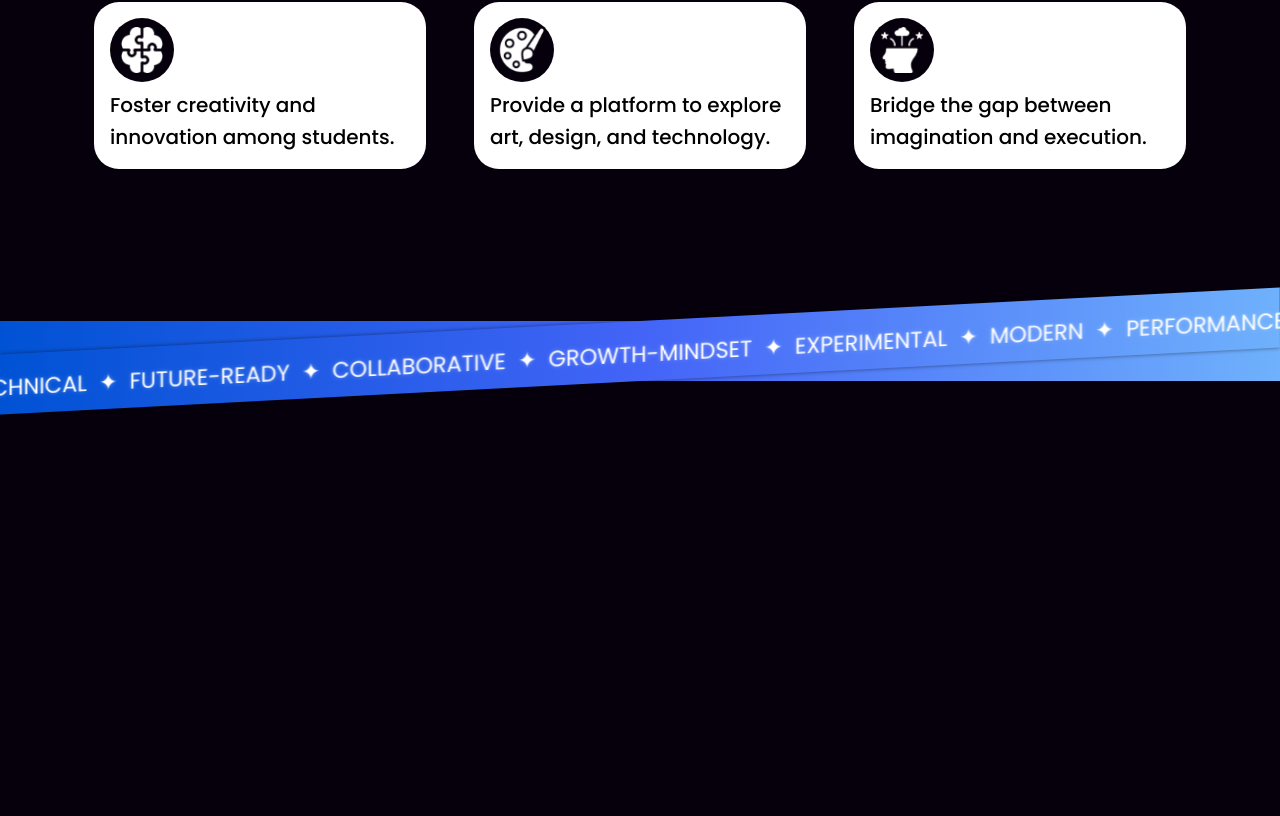
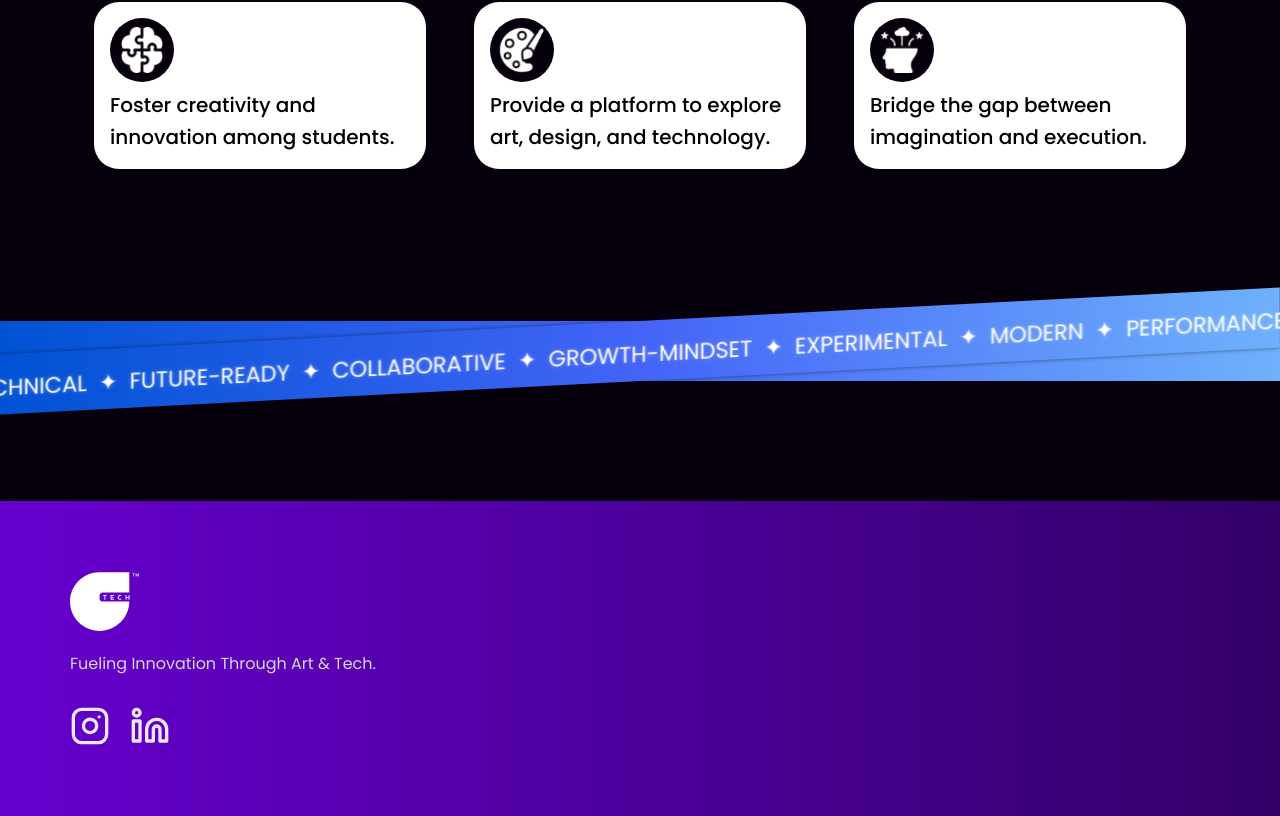
Before and after one commit to rakeshkanna-rk/gtech, a Nuxt app: page / in a window 1280 px wide. Shown: the part 1096-1912 px from the top of the page. Before the commit the page ends 1597 px from the top, so only its background shows below. Built offline with nearby package versions, Linux system fonts and the light colour scheme; a web font is replaced by a local one.

Commit message:
adding footer

```diff
--- /dev/null
+++ b/components/Achievement.vue
@@ -0,0 +1,13 @@
+<template>
+  <div class="achievement">
+
+  </div>
+</template>
+
+<script setup>
+
+</script>
+
+<style scoped>
+
+</style>
--- /dev/null
+++ b/components/Footer.vue
@@ -0,0 +1,57 @@
+<template>
+  <footer>
+    <div class="logo-holder">
+      <img class="logo" src="@/assets/logo.svg" alt="logo" />
+      <p>Fueling Innovation Through Art & Tech.</p>
+      <div class="social">
+        <img class="social" src="@/assets/icons/instagram.svg" alt="instagram">
+        <img class="social" src="@/assets/icons/linkedin.svg" alt="instagram">
+      </div>
+    </div>
+  </footer>
+</template>
+
+<script setup>
+// Props, refs, and logic go here
+</script>
+
+<style scoped>
+footer {
+  display: flex;
+  flex-direction: row;
+  padding: 30px;
+  background: linear-gradient(to right, #6600ce, #330068);
+}
+
+.logo-holder{
+    display: flex;
+    flex-direction: column;
+    padding: 40px;
+    gap: 20px;
+}
+
+.logo {
+    width: 70px;
+}
+
+.logo-holder p {
+    color: var(--text-hover);
+}
+
+.social{
+    display: flex;
+    flex-direction: row;
+    gap: 20px;
+}
+
+.social img{
+    width:40px;
+    margin-top: 10px;
+    opacity: 0.9;
+}
+
+.social img:hover{
+    opacity: 1;
+}
+
+</style>
--- a/pages/index.vue
+++ b/pages/index.vue
@@ -2,6 +2,7 @@
   <Hero />
   <WhoWeAre />
   <MarqueText />
+  <Footer />
 </template>
 
 <script setup>
```
Also changed, not shown: assets/icons/instagram.svg (added), assets/icons/linkedin.svg (added).
